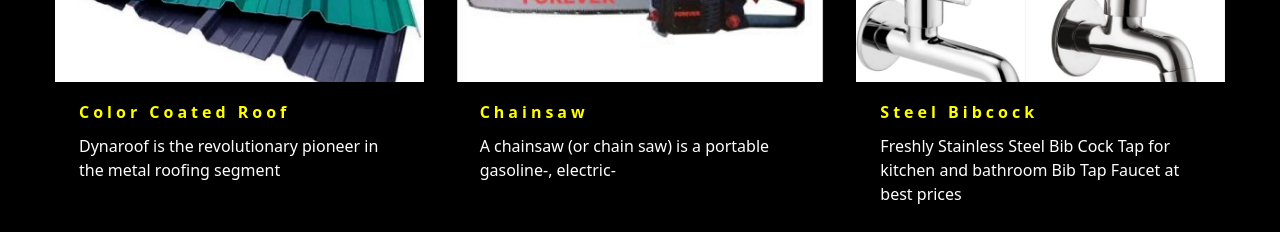
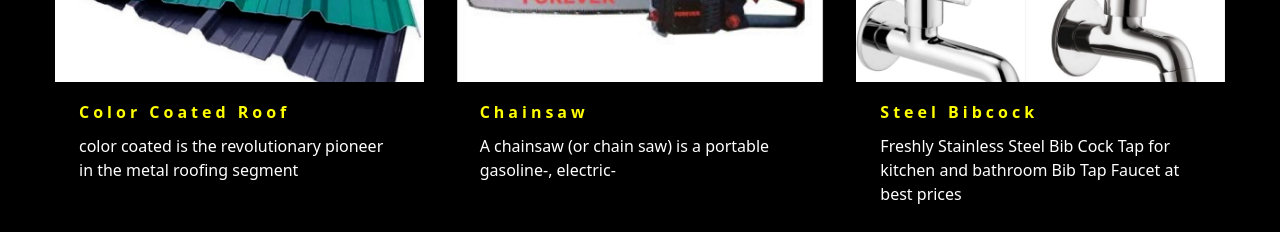
Before and after one commit to Tonmoykakoti/Tk_steel, a React (Create React App) app: page / in a window 1280 px wide. Shown: the part 1800-2032 px from the top of the page. Built offline with nearby package versions, Linux system fonts and the light colour scheme.

Commit message:
data change

```diff
--- a/src/data.js
+++ b/src/data.js
@@ -65,7 +65,7 @@
     image: dynaroof,
     date: "March 25th,2023",
     title: "color coated roof",
-    info: " Dynaroof is the revolutionary pioneer in the metal roofing segment",
+    info: " color coated is the revolutionary pioneer in the metal roofing segment",
   },
   {
     id: 2,
```
